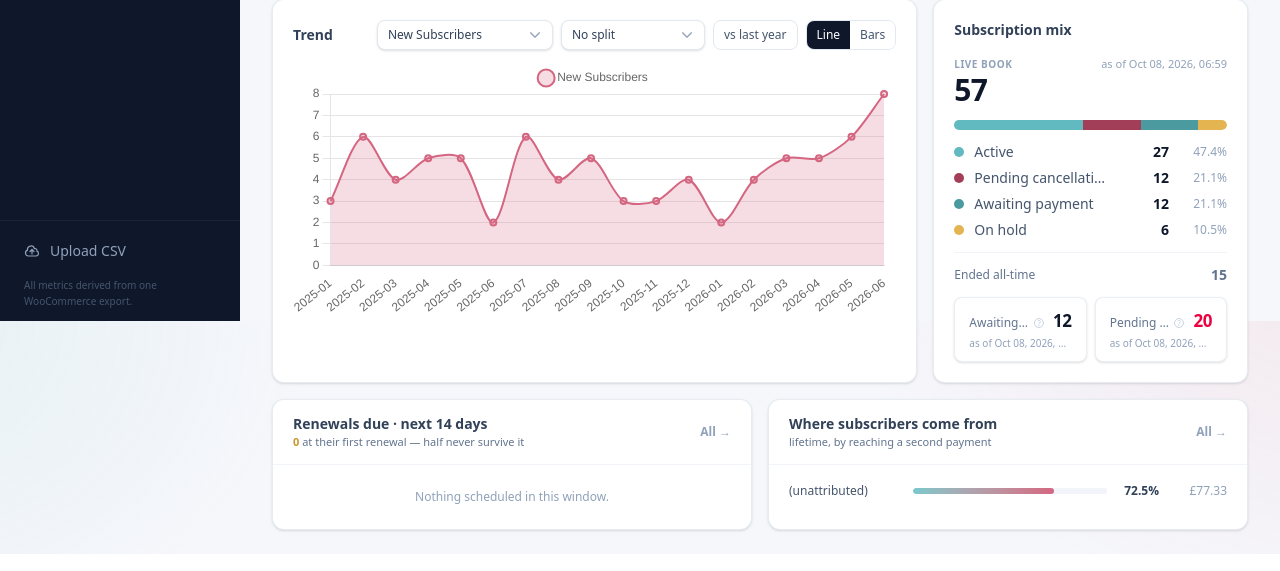
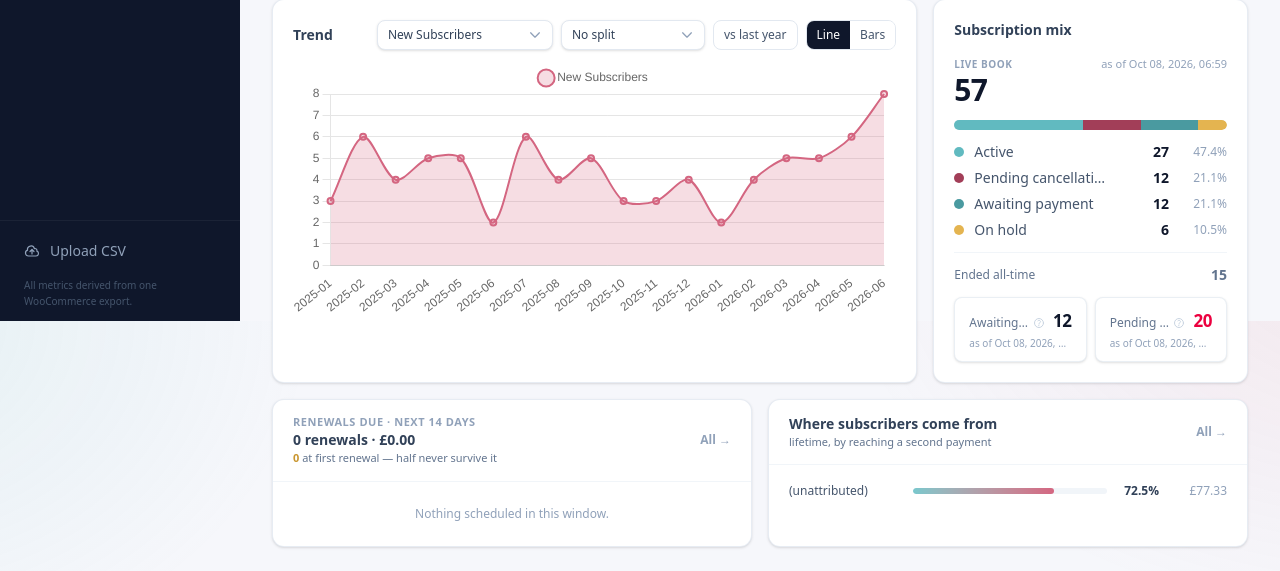
Before and after one commit to ranatb2023/hurayra-analytics, a Laravel app: page / in a window 1280 px wide. Shown: the part 479-1050 px from the top of the page. Run offline with Laravel 12, Linux system fonts and the light colour scheme; data comes from the database, SQL or seed files in the repository; data that the repository does not hold is empty; style sheets or scripts are compiled from the project's sources; some web fonts are replaced.

Commit message:
fix(metrics): P2-2 renewals card headline is the total and value
Co-Authored-By: Claude Opus 5.5 (1M context) <noreply@anthropic.com>

```diff
--- a/resources/views/dashboard/index.blade.php
+++ b/resources/views/dashboard/index.blade.php
@@ -315,10 +315,18 @@
             <div class="overflow-hidden rounded-xl border border-slate-200/80 bg-white shadow-sm">
                 <div class="flex items-center justify-between border-b border-slate-100 px-5 py-3.5">
                     <div>
-                        <h3 class="text-sm font-bold text-slate-700">Renewals due · next <span x-text="renewals.days"></span> days</h3>
+                        <p class="text-[11px] font-semibold uppercase tracking-wider text-slate-400">
+                            Renewals due · next <span x-text="renewals.days"></span> days
+                        </p>
+                        {{-- The total leads. "23 at first renewal" on its own was
+                             read as the number of renewals due. --}}
+                        <h3 class="text-sm font-bold text-slate-700" data-renewals-headline>
+                            <span x-text="renewals.total"></span> renewals ·
+                            <span x-text="money(renewals.value)"></span>
+                        </h3>
                         <p class="text-[11px] text-slate-500">
                             <span class="font-semibold text-amber-600" x-text="renewals.at_first_renewal"></span>
-                            at their first renewal — half never survive it
+                            at first renewal — half never survive it
                         </p>
                     </div>
                     <button type="button" @click="view = 'acquisition'"
```
Also changed, not shown: AUDIT_PLAN.md (+1 -1 lines), tests/Feature/LabelsTest.php (+14 -0 lines), CHANGELOG.md.
